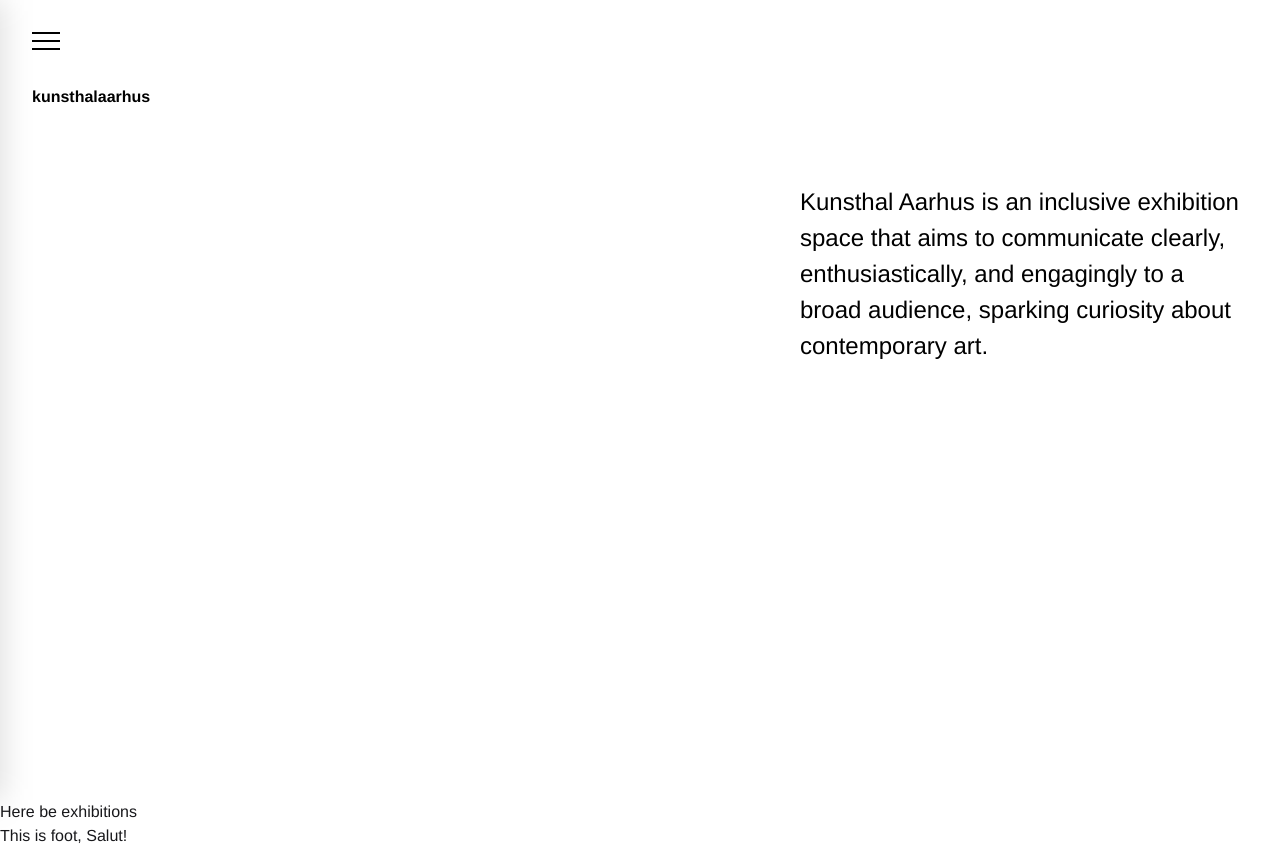
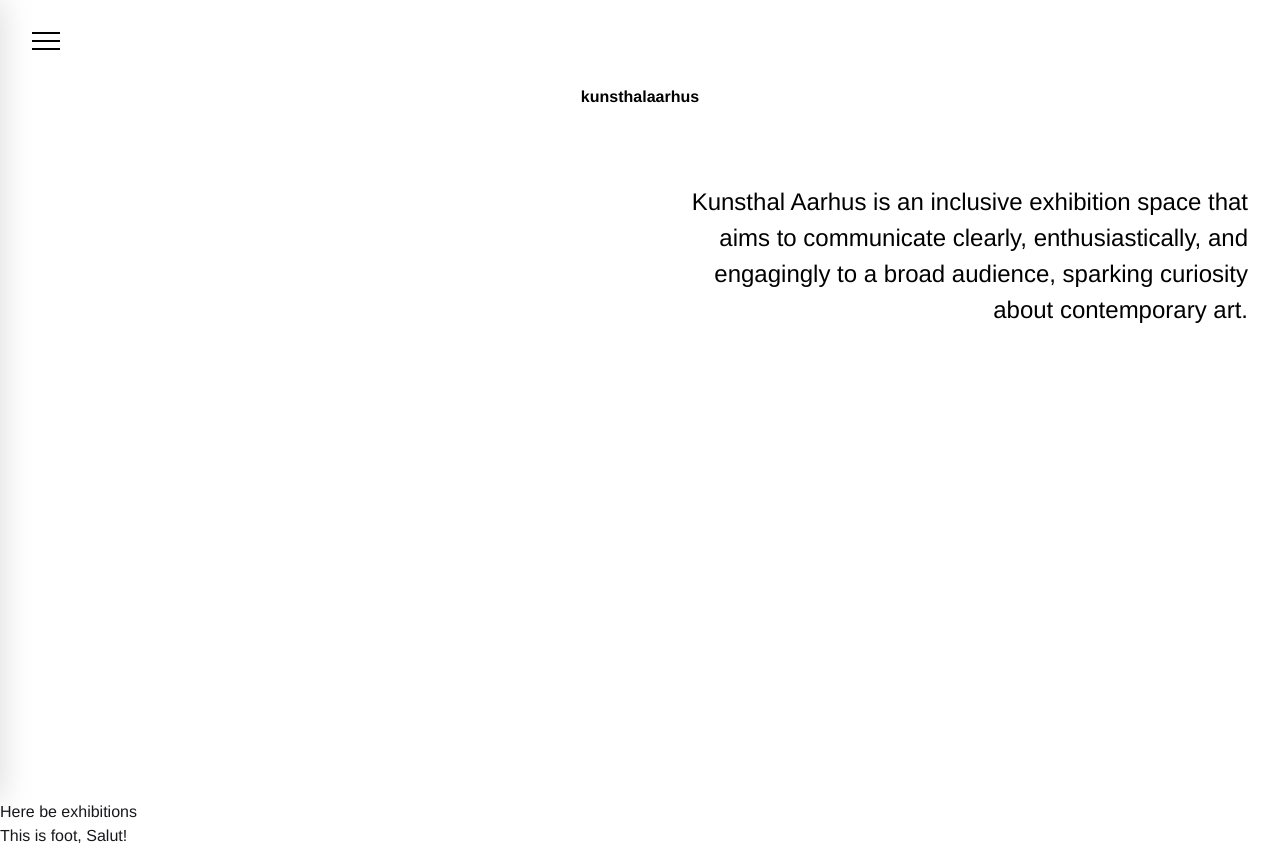
Before and after one commit to CavicEmil/french-museum, a React (Vite) app: page /bonjour/exhibits in a window 1280 px wide. Built offline with nearby package versions, Linux system fonts and the light colour scheme.

Commit message:
Title and descriptions adjustments

```diff
--- a/src/components/Header.jsx
+++ b/src/components/Header.jsx
@@ -24,7 +24,7 @@ export default function Header() {
 
             {/* TITLE */}
             <h1
-                className="mt-10 leading-[0.85] text-black"
+                className="mt-10 w-full text-center leading-[0.85] text-black"
                 style={{
                     fontSize: "var(--font-size-header)",
                     fontWeight: "var(--font-weight-bold)"
@@ -35,7 +35,7 @@ export default function Header() {
 
             {/* DESCRIPTION (RIGHT SIDE) */}
             <p
-                className="max-w-md ml-auto mt-20 text-black"
+                className="mt-20 text-black lg:ml-auto lg:mr-0 lg:w-[48%] lg:max-w-none lg:text-right"
                 style={{
                     fontSize: "var(--font-size-body)",
                     fontWeight: "var(--font-weight-regular)"
--- a/src/views/Landing.jsx
+++ b/src/views/Landing.jsx
@@ -2,14 +2,6 @@ import Hero from "../components/Hero"
 export default function Landing() {
     return (
         <section className="mx-auto flex min-h-screen max-w-7xl flex-col px-6 py-8 font-sans text-black md:px-10 lg:px-16 lg:py-10">
-            <div className="flex flex-col gap-6">
-                <h1 className="max-w-5xl text-[clamp(4.5rem,13vw,10rem)] font-[var(--font-weight-bold)] leading-[0.88] tracking-[-0.07em] text-black">
-                    kunsthalaarhus
-                </h1>
-                <p className="text-[1.05rem] leading-[1.2] text-[var(--color-primary-grey)] lg:w-1/2 lg:self-end lg:text-right">
-                    Kunsthal Aarhus is an inclusive exhibition space that aims to communicate clearly, enthusiastically, and engagingly to a broad audience, sparking curiosity about contemporary art.
-                </p>
-            </div>
             <div className="pt-4 text-[length:var(--font-size-body)]">
                 <Hero />
             </div>
```
